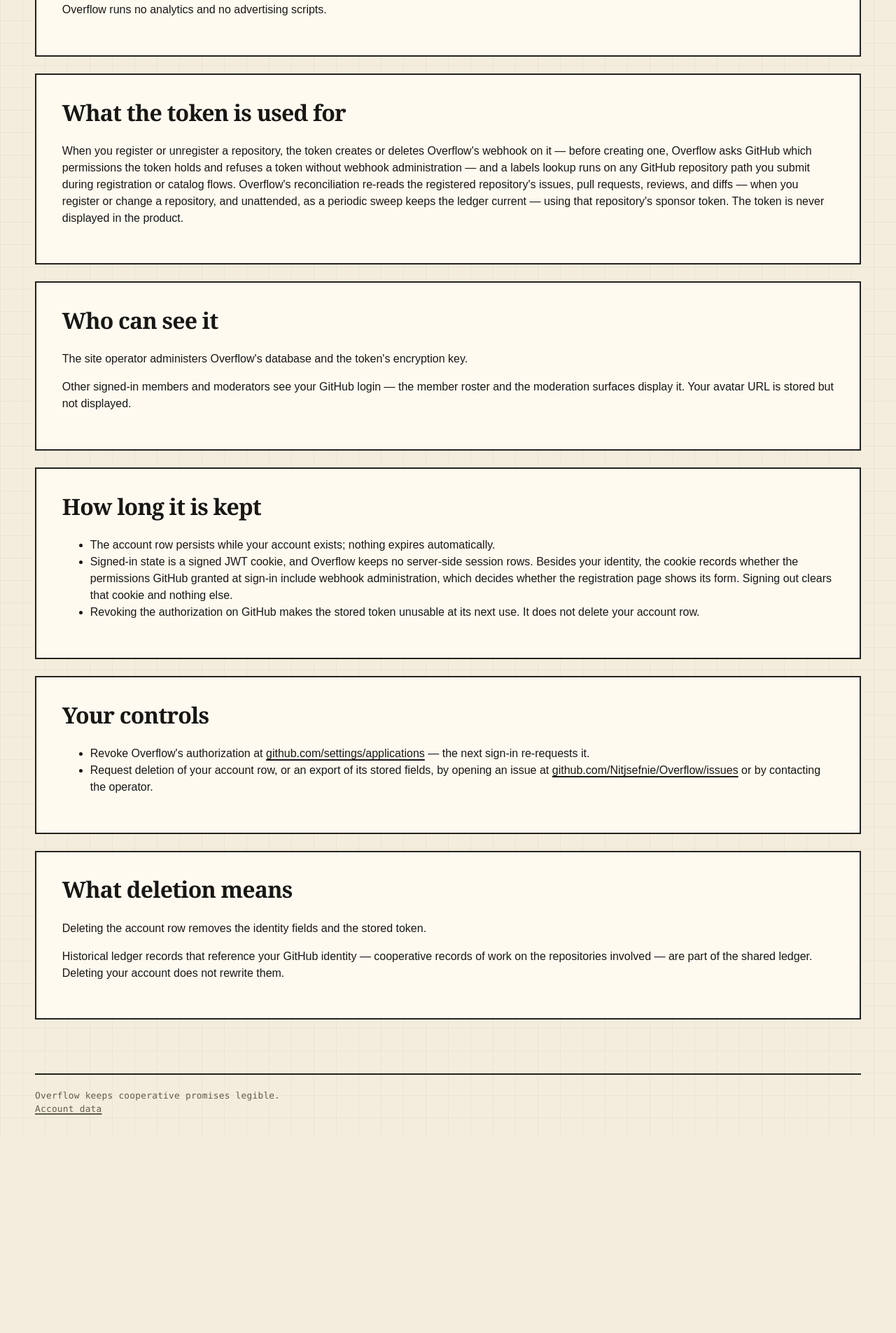
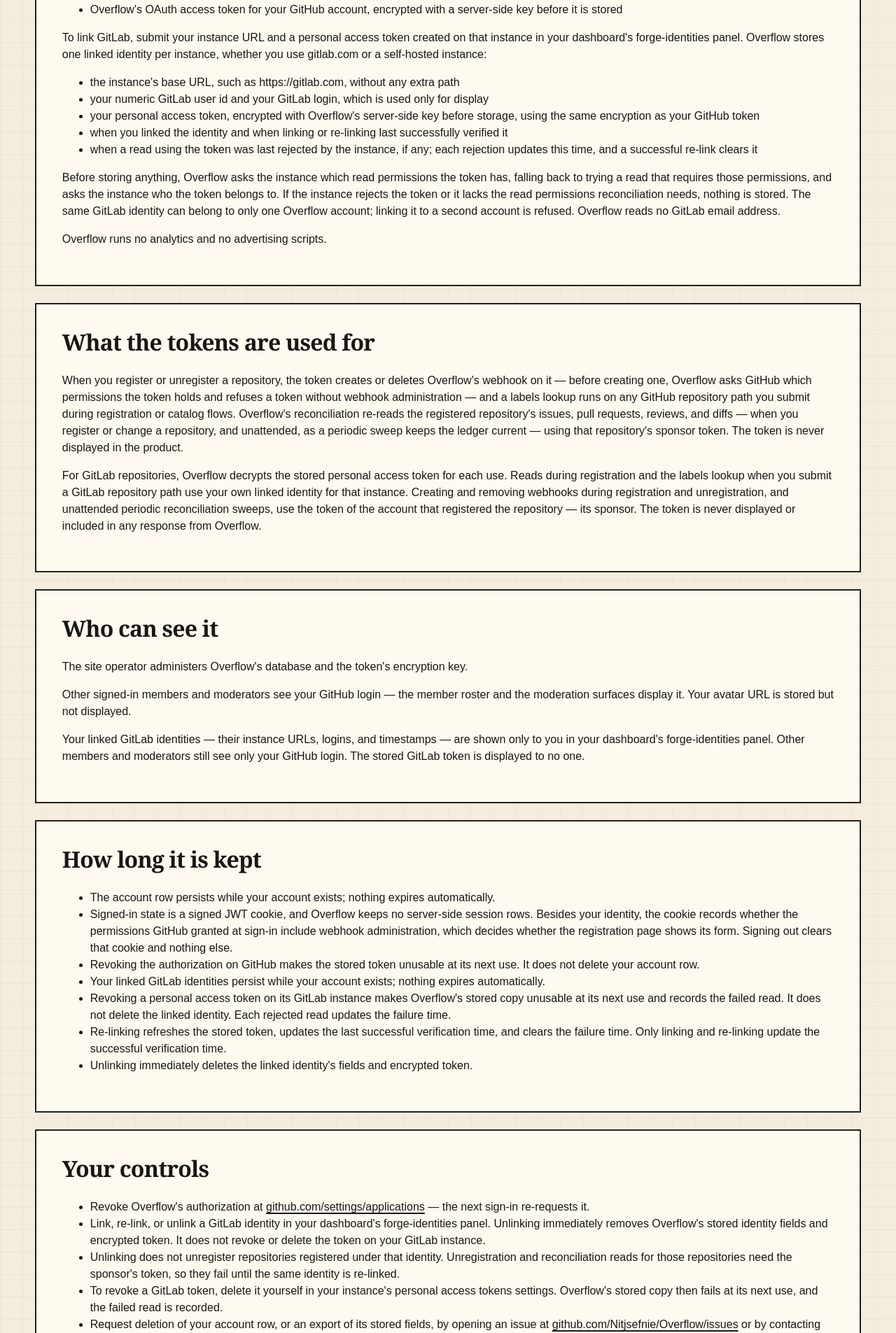
Before and after one commit to Nitjsefnie/Overflow, a Next.js app: page /account-data in a window 1280 px wide. Shown: the part 739-2644 px from the top of the page at 70% size. Before the commit the page ends 2366 px from the top, so only its background shows below. Built offline with nearby package versions, Linux system fonts and the light colour scheme.

Commit message:
Document linked GitLab identities and credential controls
Co-Authored-By: GPT-6 Astra <noreply@openai.com>

```diff
--- a/src/app/account-data/page.tsx
+++ b/src/app/account-data/page.tsx
@@ -5,11 +5,15 @@ export function AccountDataNotice() {
     <main className="page-content" id="main-content">
       <section className="page-heading" aria-labelledby="account-data-title">
         <h1 id="account-data-title">Account data</h1>
-        <p>What Overflow stores when you sign in with GitHub, what it is used for, and what you control.</p>
+        <p>
+          What Overflow stores when you sign in with GitHub or link a GitLab identity, what it is used for, and
+          what you control.
+        </p>
       </section>
 
       <section className="surface" aria-labelledby="account-data-stored-heading">
-        <h2 id="account-data-stored-heading">What sign-in stores</h2>
+        <h2 id="account-data-stored-heading">What sign-in and linking store</h2>
+        <p>You sign in with GitHub and can also link a GitLab identity for each GitLab instance you use.</p>
         <p>
           Signing in with GitHub creates one account row in Overflow&apos;s database. The sign-in reads only the
           public fields of GitHub&apos;s <code>/user</code> endpoint: your numeric GitHub user id, your login, and
@@ -29,11 +33,36 @@ export function AccountDataNotice() {
             is stored
           </li>
         </ul>
+        <p>
+          To link GitLab, submit your instance URL and a personal access token created on that instance in your
+          dashboard&apos;s forge-identities panel. Overflow stores one linked identity per instance, whether you
+          use gitlab.com or a self-hosted instance:
+        </p>
+        <ul>
+          <li>the instance&apos;s base URL, such as https://gitlab.com, without any extra path</li>
+          <li>your numeric GitLab user id and your GitLab login, which is used only for display</li>
+          <li>
+            your personal access token, encrypted with Overflow&apos;s server-side key before storage, using the
+            same encryption as your GitHub token
+          </li>
+          <li>when you linked the identity and when linking or re-linking last successfully verified it</li>
+          <li>
+            when a read using the token was last rejected by the instance, if any; each rejection updates this
+            time, and a successful re-link clears it
+          </li>
+        </ul>
+        <p>
+          Before storing anything, Overflow asks the instance which read permissions the token has, falling back
+          to trying a read that requires those permissions, and asks the instance who the token belongs to. If the
+          instance rejects the token or it lacks the read permissions reconciliation needs, nothing is stored.
+          The same GitLab identity can belong to only one Overflow account; linking it to a second account is
+          refused. Overflow reads no GitLab email address.
+        </p>
         <p>Overflow runs no analytics and no advertising scripts.</p>
       </section>
 
       <section className="surface" aria-labelledby="account-data-usage-heading">
-        <h2 id="account-data-usage-heading">What the token is used for</h2>
+        <h2 id="account-data-usage-heading">What the tokens are used for</h2>
         <p>
           When you register or unregister a repository, the token creates or deletes Overflow&apos;s webhook on it —
           before creating one, Overflow asks GitHub which permissions the token holds and refuses a token without
@@ -43,6 +72,13 @@ export function AccountDataNotice() {
           and diffs — when you register or change a repository, and unattended, as a periodic sweep keeps the
           ledger current — using that repository&apos;s sponsor token. The token is never displayed in the product.
         </p>
+        <p>
+          For GitLab repositories, Overflow decrypts the stored personal access token for each use. Reads during
+          registration and the labels lookup when you submit a GitLab repository path use your own linked identity
+          for that instance. Creating and removing webhooks during registration and unregistration, and unattended
+          periodic reconciliation sweeps, use the token of the account that registered the repository — its
+          sponsor. The token is never displayed or included in any response from Overflow.
+        </p>
       </section>
 
       <section className="surface" aria-labelledby="account-data-access-heading">
@@ -51,6 +87,11 @@ export function AccountDataNotice() {
         <p>
           Other signed-in members and moderators see your GitHub login — the member roster and the moderation
           surfaces display it. Your avatar URL is stored but not displayed.
+        </p>
+        <p>
+          Your linked GitLab identities — their instance URLs, logins, and timestamps — are shown only to you in
+          your dashboard&apos;s forge-identities panel. Other members and moderators still see only your GitHub
+          login. The stored GitLab token is displayed to no one.
         </p>
       </section>
 
@@ -68,6 +109,17 @@ export function AccountDataNotice() {
             Revoking the authorization on GitHub makes the stored token unusable at its next use. It does not delete
             your account row.
           </li>
+          <li>Your linked GitLab identities persist while your account exists; nothing expires automatically.</li>
+          <li>
+            Revoking a personal access token on its GitLab instance makes Overflow&apos;s stored copy unusable at
+            its next use and records the failed read. It does not delete the linked identity. Each rejected read
+            updates the failure time.
+          </li>
+          <li>
+            Re-linking refreshes the stored token, updates the last successful verification time, and clears the
+            failure time. Only linking and re-linking update the successful verification time.
+          </li>
+          <li>Unlinking immediately deletes the linked identity&apos;s fields and encrypted token.</li>
         </ul>
       </section>
 
@@ -82,6 +134,20 @@ export function AccountDataNotice() {
             — the next sign-in re-requests it.
           </li>
           <li>
+            Link, re-link, or unlink a GitLab identity in your dashboard&apos;s forge-identities panel. Unlinking
+            immediately removes Overflow&apos;s stored identity fields and encrypted token. It does not revoke or
+            delete the token on your GitLab instance.
+          </li>
+          <li>
+            Unlinking does not unregister repositories registered under that identity. Unregistration and
+            reconciliation reads for those repositories need the sponsor&apos;s token, so they fail until the same
+            identity is re-linked.
+          </li>
+          <li>
+            To revoke a GitLab token, delete it yourself in your instance&apos;s personal access tokens settings.
+            Overflow&apos;s stored copy then fails at its next use, and the failed read is recorded.
+          </li>
+          <li>
             Request deletion of your account row, or an export of its stored fields, by opening an issue at{" "}
             <a href="https://github.com/Nitjsefnie/Overflow/issues" rel="noreferrer">
               github.com/Nitjsefnie/Overflow/issues
@@ -94,9 +160,14 @@ export function AccountDataNotice() {
       <section className="surface" aria-labelledby="account-data-deletion-heading">
         <h2 id="account-data-deletion-heading">What deletion means</h2>
         <p>Deleting the account row removes the identity fields and the stored token.</p>
+        <p>Deleting your account also removes every linked GitLab identity and its encrypted token.</p>
         <p>
           Historical ledger records that reference your GitHub identity — cooperative records of work on the
           repositories involved — are part of the shared ledger. Deleting your account does not rewrite them.
+        </p>
+        <p>
+          Historical ledger records that reference your GitLab identity are also part of the shared ledger and
+          are not rewritten when you delete your account.
         </p>
       </section>
     </main>
```
